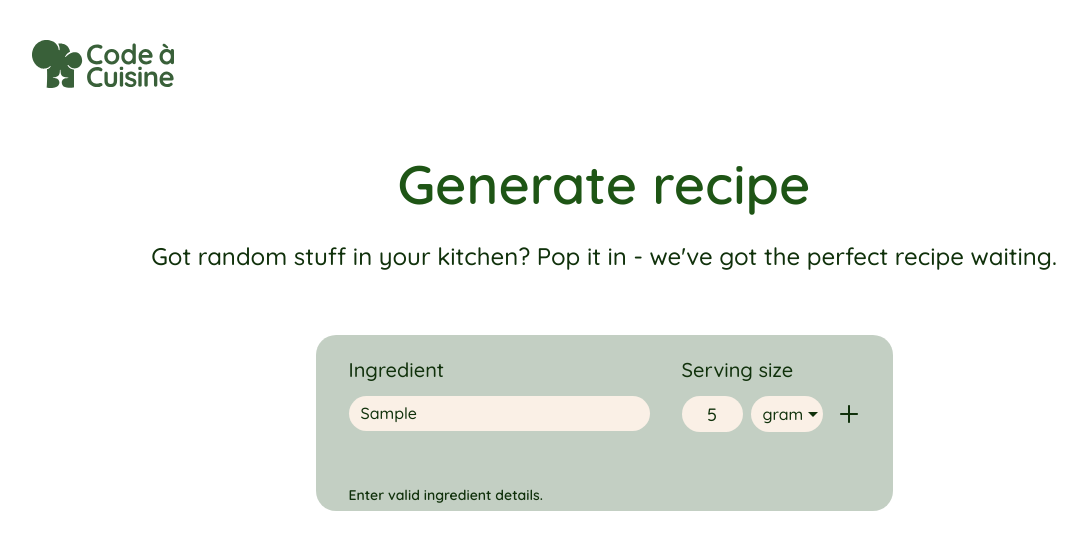
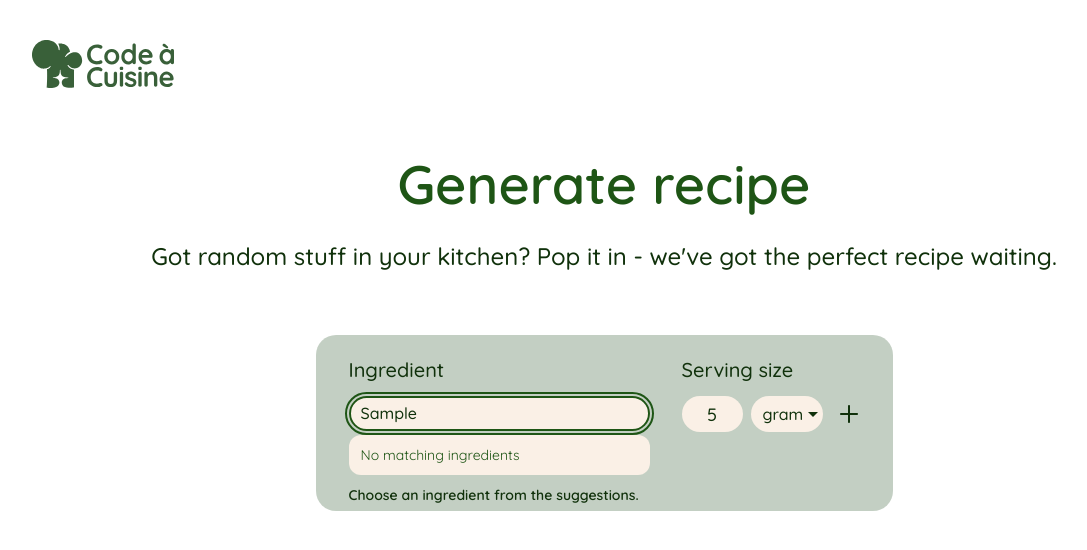
Before and after one commit to mlb27/code-a-cuisine, an Angular app: page /generator in a window 1280 px wide. Both pictures are taken after typing "Sample", "5" into the empty fields and a click on the button "Add ingredient". Shown: the top 550 px of the page, without its empty margins (36-1123 px from the left). Built offline with nearby package versions, Linux system fonts and the light colour scheme.

Commit message:
feat: added accessible ingredient autocomplete suggestions

```diff
--- a/src/app/pages/recipe-generator/components/ingredient-input/ingredient-input.html
+++ b/src/app/pages/recipe-generator/components/ingredient-input/ingredient-input.html
@@ -10,10 +10,30 @@
       formControlName="name"
       maxlength="50"
       autocomplete="off"
+      role="combobox"
+      aria-autocomplete="list"
+      aria-controls="ingredient-suggestions"
       aria-describedby="ingredient-form-feedback"
+      [attr.aria-expanded]="suggestionPanelVisible()"
+      [attr.aria-activedescendant]="
+        suggestionPanelVisible() && ingredientSuggestions().length > 0
+          ? 'ingredient-suggestion-' + activeSuggestionIndex()
+          : null
+      "
       [attr.aria-invalid]="showError(ingredientForm.controls.name)"
-      (input)="clearSubmissionError()"
+      (focus)="showIngredientSuggestions()"
+      (input)="onIngredientInput()"
+      (keydown)="onIngredientKeydown($event)"
+      (blur)="hideIngredientSuggestions()"
     />
+
+    @if (suggestionPanelVisible()) {
+      <app-ingredient-suggestions
+        [suggestions]="ingredientSuggestions()"
+        [activeIndex]="activeSuggestionIndex()"
+        (ingredientSelected)="selectIngredient($event)"
+      />
+    }
   </div>
 
   <div class="ingredient-input__serving-column">
@@ -51,7 +71,7 @@
           }
         </select>
 
-        <span class='ingredient-input__unit-value' aria-hidden='true'>
+        <span class="ingredient-input__unit-value" aria-hidden="true">
           {{ ingredientForm.controls.unit.value }}
         </span>
 
--- a/src/app/pages/recipe-generator/components/ingredient-input/ingredient-input.scss
+++ b/src/app/pages/recipe-generator/components/ingredient-input/ingredient-input.scss
@@ -5,7 +5,7 @@
   display: block;
   flex: 0 0 auto;
   width: functions.px-to-rem(577);
-  height: functions.px-to-rem(176);
+  min-height: functions.px-to-rem(176);
 }
 
 .ingredient-input {
@@ -14,7 +14,7 @@
   gap: functions.px-to-rem(32);
   width: 100%;
   min-width: 0;
-  height: 100%;
+  min-height: functions.px-to-rem(176);
   margin: 0;
   padding: functions.px-to-rem(25) functions.px-to-rem(33);
   border: 0;
@@ -34,7 +34,7 @@
   &__ingredient-column {
     flex: 0 0 functions.px-to-rem(301);
     min-width: 0;
-    height: functions.px-to-rem(72);
+    min-height: functions.px-to-rem(72);
   }
 
   &__serving-column {
@@ -211,7 +211,7 @@
   :host {
     width: 100%;
     max-width: functions.px-to-rem(340);
-    height: functions.px-to-rem(211);
+    min-height: functions.px-to-rem(211);
   }
 
   .ingredient-input {
@@ -222,7 +222,7 @@
     &__ingredient-column {
       flex-basis: functions.px-to-rem(70);
       width: 100%;
-      height: functions.px-to-rem(70);
+      min-height: functions.px-to-rem(70);
     }
 
     &__serving-column {
--- a/src/app/pages/recipe-generator/components/ingredient-input/ingredient-input.ts
+++ b/src/app/pages/recipe-generator/components/ingredient-input/ingredient-input.ts
@@ -1,5 +1,6 @@
 import {
   Component,
+  computed,
   effect,
   ElementRef,
   inject,
@@ -13,9 +14,17 @@ import {
   FormControl,
   FormGroup,
   ReactiveFormsModule,
+  ValidationErrors,
   Validators,
+  ValidatorFn,
 } from '@angular/forms';
 
+import {
+  getIngredientSuggestions,
+  getSupportedIngredient,
+  isSupportedIngredient,
+  normalizeIngredientName,
+} from '../../../../shared/data/supported-ingredients';
 import {
   Ingredient,
   IngredientDraft,
@@ -25,9 +34,20 @@ import {
   IngredientUnitOption,
 } from '../../../../shared/models/ingredient';
 import { RecipeGeneratorService } from '../../../../shared/services/recipe-generator.service';
+import { IngredientSuggestions } from '../ingredient-suggestions/ingredient-suggestions';
 
 const MAX_INGREDIENT_AMOUNT: number = 100000;
 const MAX_INGREDIENT_NAME_LENGTH: number = 50;
+const MINIMUM_SUGGESTION_QUERY_LENGTH: number = 1;
+const MAXIMUM_VISIBLE_SUGGESTIONS: number = 8;
+
+const supportedIngredientValidator: ValidatorFn = (
+  control: AbstractControl,
+): ValidationErrors | null => {
+  const value: unknown = control.value;
+  if (typeof value !== 'string' || value.trim().length === 0) return null;
+  return isSupportedIngredient(value) ? null : { unsupportedIngredient: true };
+};
 
 interface IngredientFormControls {
   amount: FormControl<number | null>;
@@ -40,7 +60,7 @@ type IngredientFormGroup = FormGroup<IngredientFormControls>;
 /** Displays and manages the ingredient entry form for the first generator step. */
 @Component({
   selector: 'app-ingredient-input',
-  imports: [ReactiveFormsModule],
+  imports: [IngredientSuggestions, ReactiveFormsModule],
   templateUrl: './ingredient-input.html',
   styleUrl: './ingredient-input.scss',
 })
@@ -54,6 +74,21 @@ export class IngredientInput {
   protected readonly ingredientUnits: readonly IngredientUnitOption[] = INGREDIENT_UNIT_OPTIONS;
   protected readonly submissionError: WritableSignal<string | null> = signal(null);
   protected readonly submitted: WritableSignal<boolean> = signal(false);
+  protected readonly ingredientQuery: WritableSignal<string> = signal('');
+  protected readonly suggestionsOpen: WritableSignal<boolean> = signal(false);
+  protected readonly activeSuggestionIndex: WritableSignal<number> = signal(0);
+  protected readonly ingredientSuggestions: Signal<readonly string[]> = computed(
+    (): readonly string[] => {
+      const normalizedQuery: string = normalizeIngredientName(this.ingredientQuery());
+      if (normalizedQuery.length < MINIMUM_SUGGESTION_QUERY_LENGTH) return [];
+      return getIngredientSuggestions(normalizedQuery, MAXIMUM_VISIBLE_SUGGESTIONS);
+    },
+  );
+  protected readonly suggestionPanelVisible: Signal<boolean> = computed(
+    (): boolean =>
+      this.suggestionsOpen() &&
+      normalizeIngredientName(this.ingredientQuery()).length >= MINIMUM_SUGGESTION_QUERY_LENGTH,
+  );
   protected readonly ingredientForm: IngredientFormGroup = this.formBuilder.group({
     amount: this.formBuilder.control<number | null>(null, [
       Validators.required,
@@ -64,6 +99,7 @@ export class IngredientInput {
       Validators.required,
       Validators.pattern(/\S/),
       Validators.maxLength(MAX_INGREDIENT_NAME_LENGTH),
+      supportedIngredientValidator,
     ]),
     unit: this.formBuilder.nonNullable.control<IngredientUnit>('gram', Validators.required),
   });
@@ -103,12 +139,66 @@ export class IngredientInput {
     this.submissionError.set(null);
   }
 
+  /** Filters and opens the suggestions after the ingredient text changes. */
+  protected onIngredientInput(): void {
+    this.clearSubmissionError();
+    this.ingredientQuery.set(this.ingredientForm.controls.name.value);
+    this.activeSuggestionIndex.set(0);
+    this.suggestionsOpen.set(true);
+  }
+
+  /** Reopens matching suggestions when the ingredient field receives focus. */
+  protected showIngredientSuggestions(): void {
+    this.suggestionsOpen.set(true);
+  }
+
+  /** Closes the suggestion panel when focus leaves the ingredient field. */
+  protected hideIngredientSuggestions(): void {
+    this.suggestionsOpen.set(false);
+  }
+
+  /** Supports keyboard navigation and selection in the ingredient listbox. */
+  protected onIngredientKeydown(event: KeyboardEvent): void {
+    const suggestions: readonly string[] = this.ingredientSuggestions();
+
+    if (event.key === 'Escape') {
+      this.hideIngredientSuggestions();
+      return;
+    }
+    if (suggestions.length === 0) return;
+
+    if (event.key === 'ArrowDown' || event.key === 'ArrowUp') {
+      event.preventDefault();
+      const direction: number = event.key === 'ArrowDown' ? 1 : -1;
+      const currentIndex: number = this.suggestionsOpen() ? this.activeSuggestionIndex() : 0;
+      this.suggestionsOpen.set(true);
+      this.activeSuggestionIndex.set(
+        (currentIndex + direction + suggestions.length) % suggestions.length,
+      );
+      return;
+    }
+
+    if (event.key === 'Enter' && this.suggestionPanelVisible()) {
+      event.preventDefault();
+      this.selectIngredient(suggestions[this.activeSuggestionIndex()]);
+    }
+  }
+
+  /** Applies one canonical catalog entry to the ingredient form. */
+  protected selectIngredient(ingredient: string): void {
+    this.ingredientForm.controls.name.setValue(ingredient);
+    this.ingredientForm.controls.name.markAsDirty();
+    this.ingredientQuery.set(ingredient);
+    this.hideIngredientSuggestions();
+    this.clearSubmissionError();
+  }
+
   /** Converts the valid form value into the shared ingredient draft shape. */
   private createDraft(): IngredientDraft {
     const formValue = this.ingredientForm.getRawValue();
     return {
       amount: formValue.amount ?? 0,
-      name: formValue.name,
+      name: getSupportedIngredient(formValue.name) ?? formValue.name,
       unit: formValue.unit,
     };
   }
@@ -120,6 +210,8 @@ export class IngredientInput {
       name: ingredient?.name ?? '',
       unit: ingredient?.unit ?? 'gram',
     });
+    this.ingredientQuery.set(ingredient?.name ?? '');
+    this.hideIngredientSuggestions();
     this.submitted.set(false);
     this.submissionError.set(null);
   }
@@ -139,8 +231,11 @@ export class IngredientInput {
 
   /** Returns the validation message belonging to the ingredient name. */
   private getNameError(): string {
-    return this.ingredientForm.controls.name.hasError('maxlength')
-      ? `Use no more than ${MAX_INGREDIENT_NAME_LENGTH} characters.`
+    if (this.ingredientForm.controls.name.hasError('maxlength')) {
+      return `Use no more than ${MAX_INGREDIENT_NAME_LENGTH} characters.`;
+    }
+    return this.ingredientForm.controls.name.hasError('unsupportedIngredient')
+      ? 'Choose an ingredient from the suggestions.'
       : 'Enter an ingredient.';
   }
 
--- /dev/null
+++ b/src/app/pages/recipe-generator/components/ingredient-suggestions/ingredient-suggestions.html
@@ -0,0 +1,20 @@
+<ul id="ingredient-suggestions" class="ingredient-suggestions" role="listbox">
+  @for (ingredient of suggestions(); track ingredient; let index = $index) {
+    <li role="presentation">
+      <button
+        [id]="'ingredient-suggestion-' + index"
+        class="ingredient-suggestions__option"
+        type="button"
+        role="option"
+        [class.ingredient-suggestions__option--active]="index === activeIndex()"
+        [attr.aria-selected]="index === activeIndex()"
+        (mousedown)="$event.preventDefault()"
+        (click)="ingredientSelected.emit(ingredient)"
+      >
+        {{ ingredient }}
+      </button>
+    </li>
+  } @empty {
+    <li class="ingredient-suggestions__empty">No matching ingredients</li>
+  }
+</ul>
--- /dev/null
+++ b/src/app/pages/recipe-generator/components/ingredient-suggestions/ingredient-suggestions.scss
@@ -0,0 +1,46 @@
+@use '../../../../../styles/functions';
+@use '../../../../../styles/variables' as variables;
+
+:host {
+  display: block;
+  width: 100%;
+  margin-top: functions.px-to-rem(4);
+}
+
+.ingredient-suggestions {
+  display: flex;
+  flex-direction: column;
+  width: 100%;
+  margin: 0;
+  padding: functions.px-to-rem(4) 0;
+  border-radius: functions.px-to-rem(12);
+  background-color: variables.$cream;
+  list-style: none;
+
+  &__option {
+    width: 100%;
+    min-height: functions.px-to-rem(32);
+    padding: functions.px-to-rem(6) functions.px-to-rem(12);
+    border: 0;
+    background-color: transparent;
+    color: variables.$dark-green;
+    font-family: 'Quicksand', sans-serif;
+    font-size: functions.px-to-rem(16);
+    font-weight: 500;
+    line-height: functions.px-to-rem(20);
+    text-align: left;
+    cursor: pointer;
+
+    &--active,
+    &:hover {
+      background-color: rgba(variables.$primary-green, 0.14);
+    }
+  }
+
+  &__empty {
+    padding: functions.px-to-rem(6) functions.px-to-rem(12);
+    color: variables.$middle-green;
+    font-size: functions.px-to-rem(14);
+    line-height: functions.px-to-rem(20);
+  }
+}
--- /dev/null
+++ b/src/app/pages/recipe-generator/components/ingredient-suggestions/ingredient-suggestions.ts
@@ -0,0 +1,13 @@
+import { Component, input, InputSignal, output, OutputEmitterRef } from '@angular/core';
+
+/** Displays the matching entries for the ingredient combobox. */
+@Component({
+  selector: 'app-ingredient-suggestions',
+  templateUrl: './ingredient-suggestions.html',
+  styleUrl: './ingredient-suggestions.scss',
+})
+export class IngredientSuggestions {
+  public readonly suggestions: InputSignal<readonly string[]> = input.required<readonly string[]>();
+  public readonly activeIndex: InputSignal<number> = input.required<number>();
+  public readonly ingredientSelected: OutputEmitterRef<string> = output<string>();
+}
```
